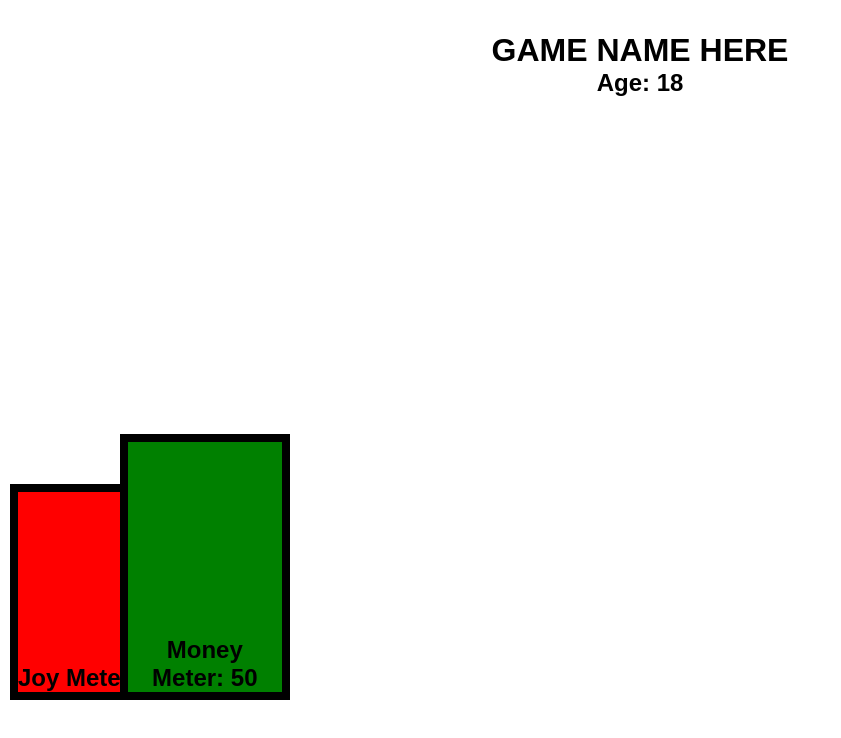
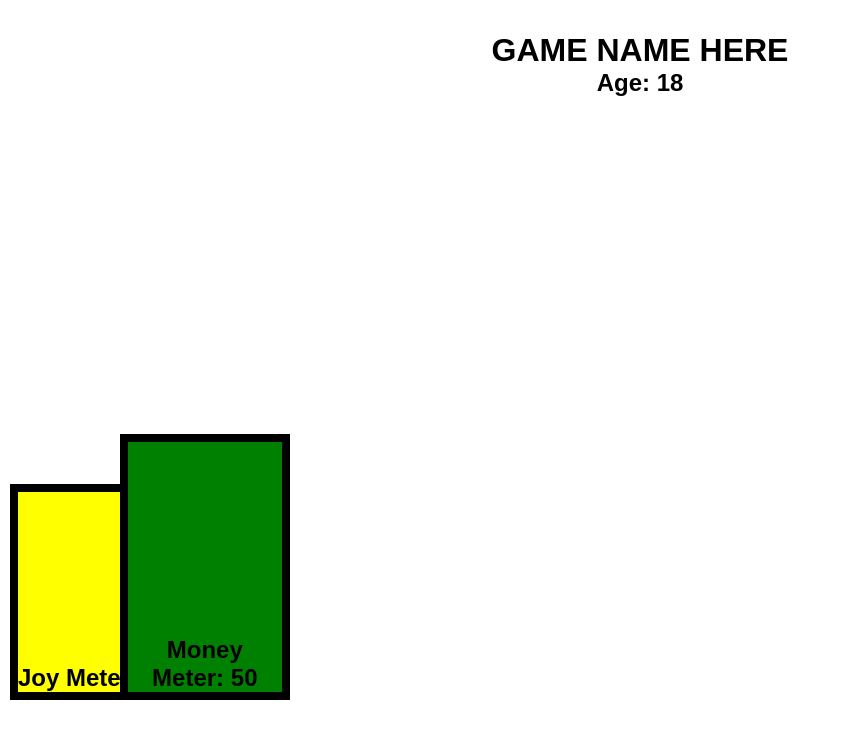
Before and after one commit to nothingbutash/HackCamp---LifeAndTaxes, a React (Vite) app: page / in a window 1280 px wide. Shown: the top 738 px of the page, without its empty margins (0-841 px from the left). Built offline with nearby package versions, Linux system fonts and the light colour scheme.

Commit message:
made joy YELLOW

```diff
--- a/src/App.jsx
+++ b/src/App.jsx
@@ -26,7 +26,7 @@ function App() {
   return (
     <div className="app">
       <h1>GAME NAME HERE</h1>
-      <Meter type="Joy" value={joyLevel} colour="red" place={1} />
+      <Meter type="Joy" value={joyLevel} colour="yellow" place={1} />
       <Meter type="Money" value={moneyLevel} colour="green" place={2} />
       <h2>Age: {age}</h2>
     </div>
```
